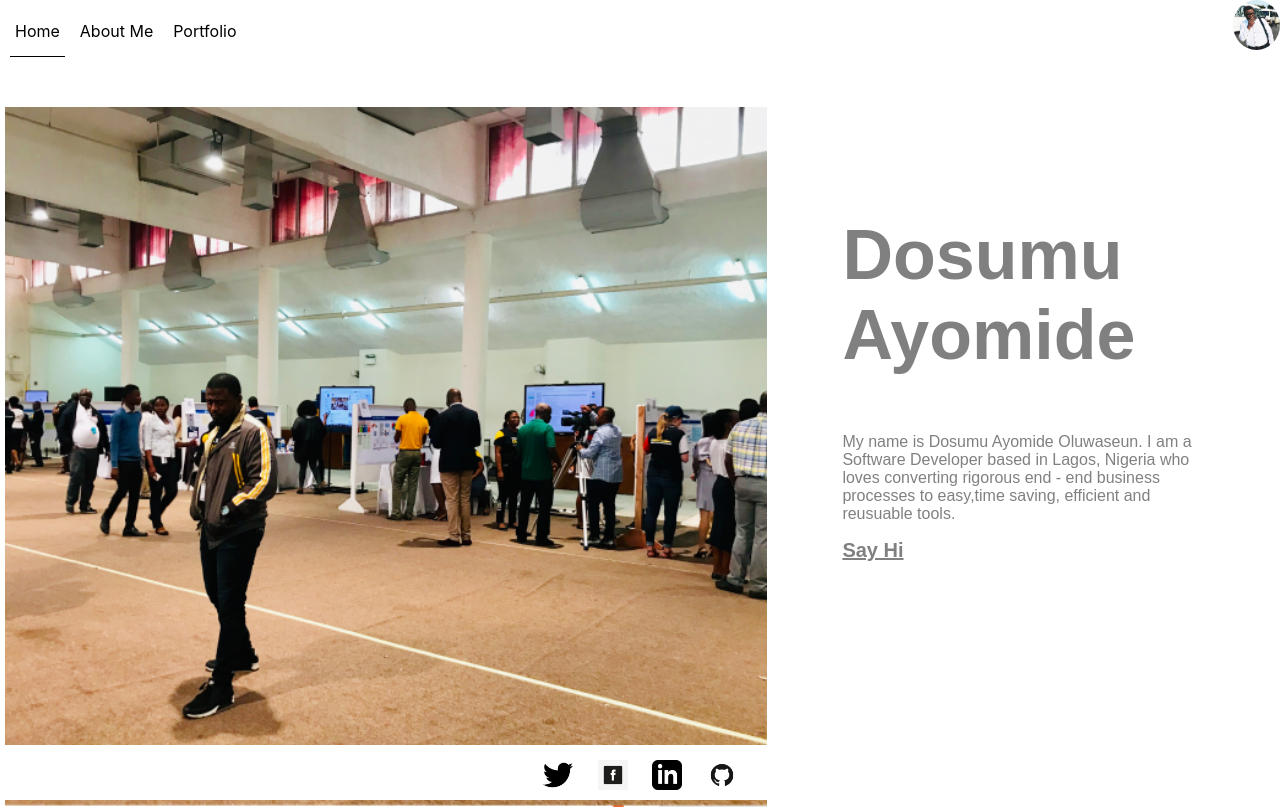
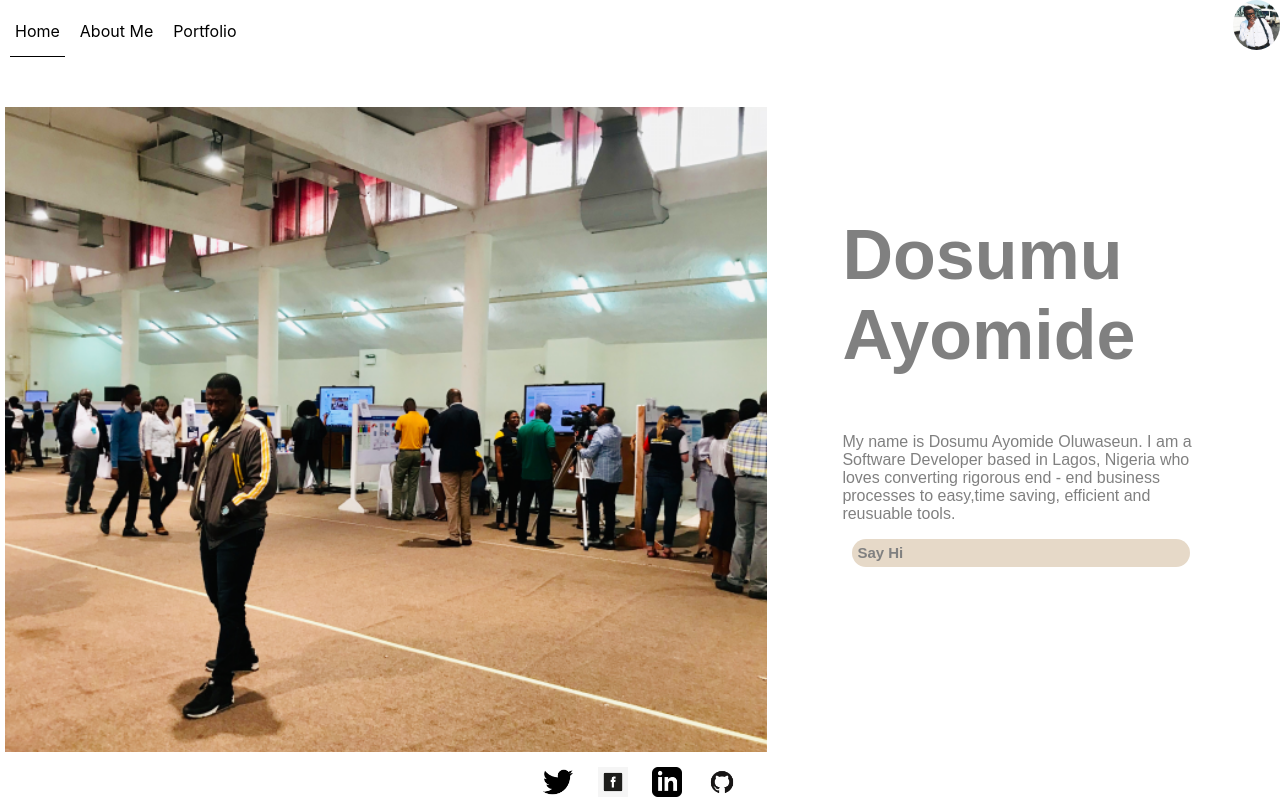
Before and after one commit to ayor/resume, a React (Create React App) app: page / in a window 1280 px wide. Built offline with nearby package versions, Linux system fonts and the light colour scheme.

Commit message:
redeigned the buttons

```diff
--- a/src/Homepage/Home.js
+++ b/src/Homepage/Home.js
@@ -53,11 +53,17 @@ const home = props => {
                                 My name is Dosumu Ayomide Oluwaseun. I am a Software Developer based in Lagos, Nigeria
                                 who loves converting rigorous end -
                             end business processes to easy,time saving, efficient and reusuable tools.</p>
-                            <div>
+                            <div style={{
+                                margin: '2px 10px',
+                                backgroundColor: "#E6D9C8",
+                                padding: "5px",
+                                borderRadius: "30px"
+                            }}>
                                 <a style={{
                                     color:"gray",
                                     fontWeight : "bolder",
-                                    fontSize : "20px"
+                                    fontSize : "15px",
+                                    textDecoration: "none"
                                 }}
                                 href="mailto:dosumuayomide@gmail.com">Say Hi</a>
                             </div>
--- a/src/Homepage/Home.module.css
+++ b/src/Homepage/Home.module.css
@@ -1,7 +1,7 @@
 
 .Home {
     min-height: 100vh;
-    animation: fadeIn 2s;
+    position: relative;
 }
 .Content {
     padding-bottom: 2.5em;
--- a/src/Portfolio/Projects/Projects.js
+++ b/src/Portfolio/Projects/Projects.js
@@ -40,11 +40,19 @@ const project = props => {
                 </div>
             </div>
 
-            <p><a
+            <div style={{
+                                margin: '2px 10px',
+                                backgroundColor: "#E6D9C8",
+                                padding: "5px",
+                                borderRadius: "30px",
+                                textAlign : "Center"
+                            }}><a
             style={{
-                color: 'gray'
+                color: 'gray',
+                textDecoration: "none",
+                fontSize : "12px"
             }}
-            href='https://github.com/ayor' > Check Github </a></p>
+            href='https://github.com/ayor' > Check Github </a></div>
         </div>
         </StyleRoot>
     )
```
